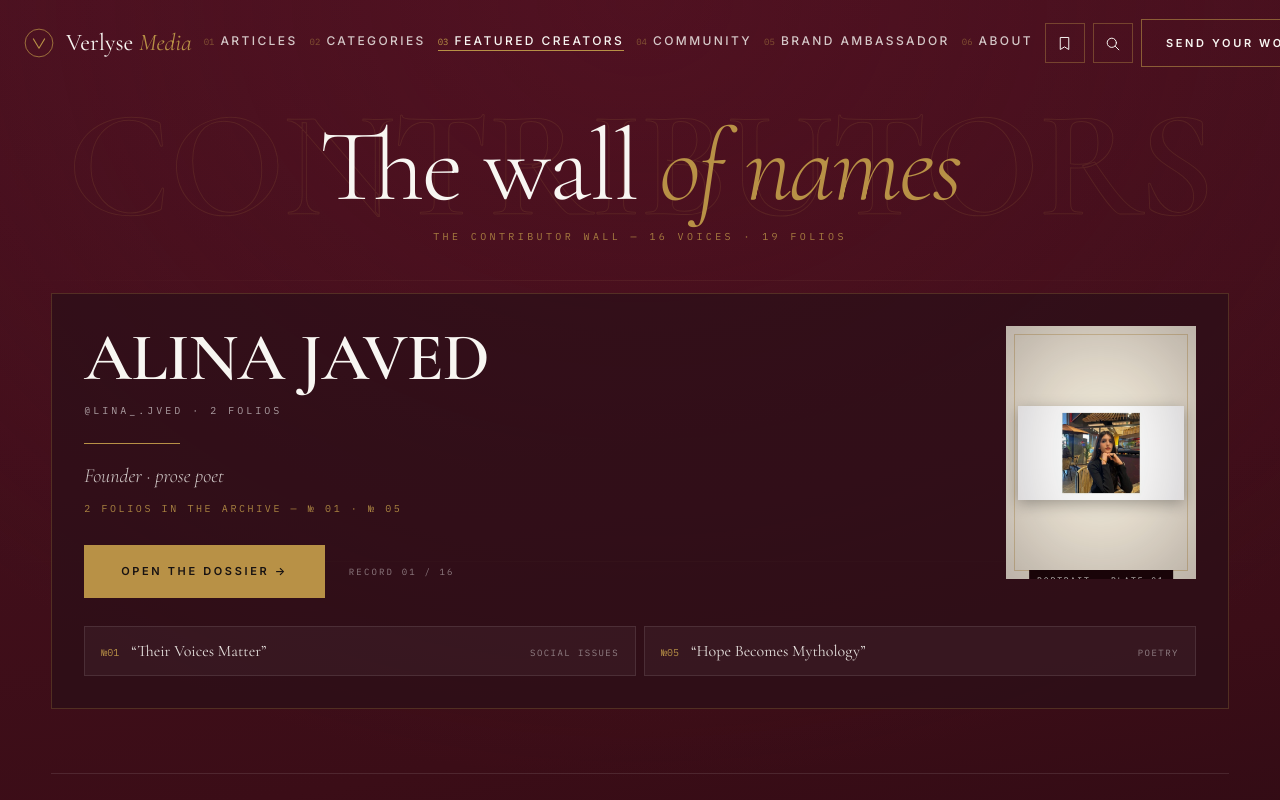
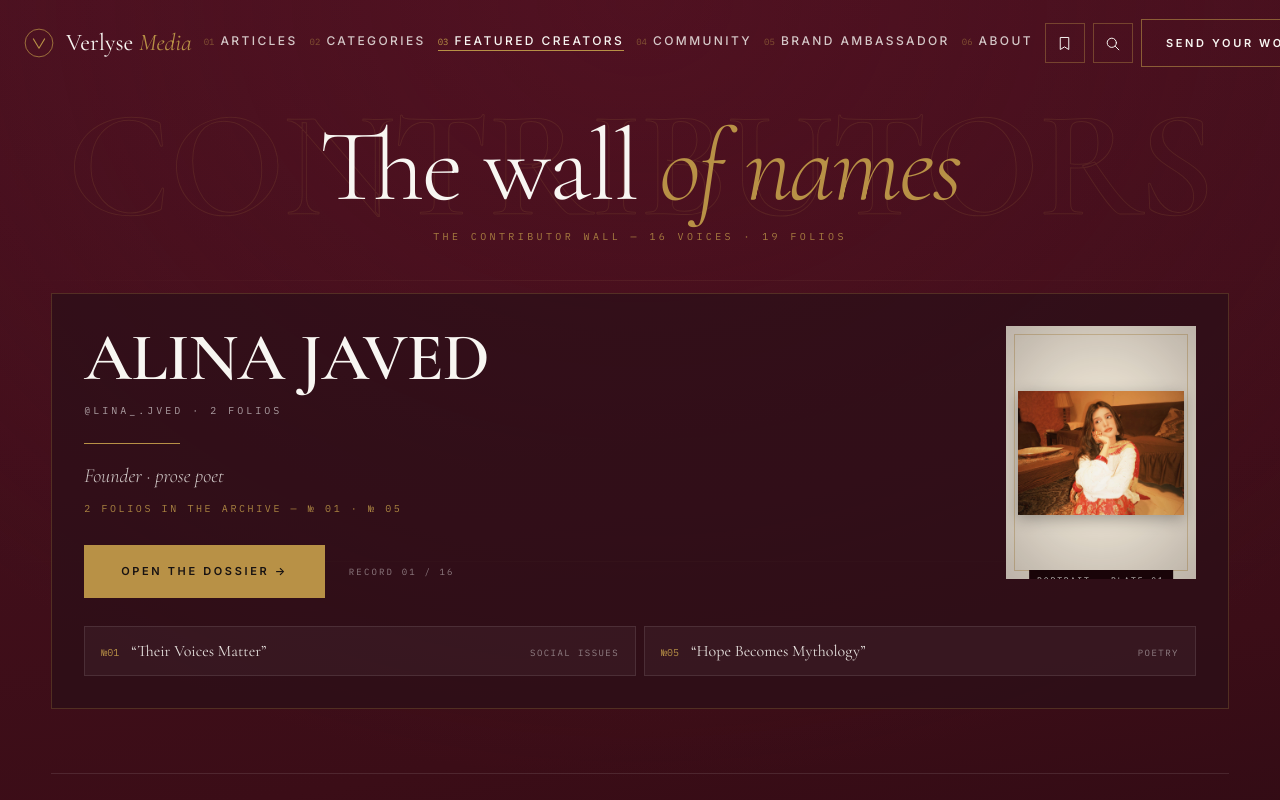
Before and after one commit to Ah31n/Verlyse, a React (Vite) app: page /creators in a window 1280 px wide. Shown: the top 800 px of the page. Built offline with nearby package versions, Linux system fonts and the light colour scheme.

Commit message:
Sync current workspace: src/pages/Creators.tsx

```diff
--- a/src/pages/Creators.tsx
+++ b/src/pages/Creators.tsx
@@ -143,7 +143,7 @@
                   <div className="img-frame relative flex aspect-[3/4] w-full max-w-[190px] items-center justify-center overflow-hidden bg-[#F2EADA] p-3">
                     {selected.portrait || selected.profilePhoto ? (
                       <img
-                        src={authorPhoto(selected.id)}
+                        src={selected.profilePhoto ?? selected.portrait ?? authorPhoto(selected.id)}
                         alt={`${selected.name} — photograph`}
                         loading="lazy"
                         decoding="async"
```
